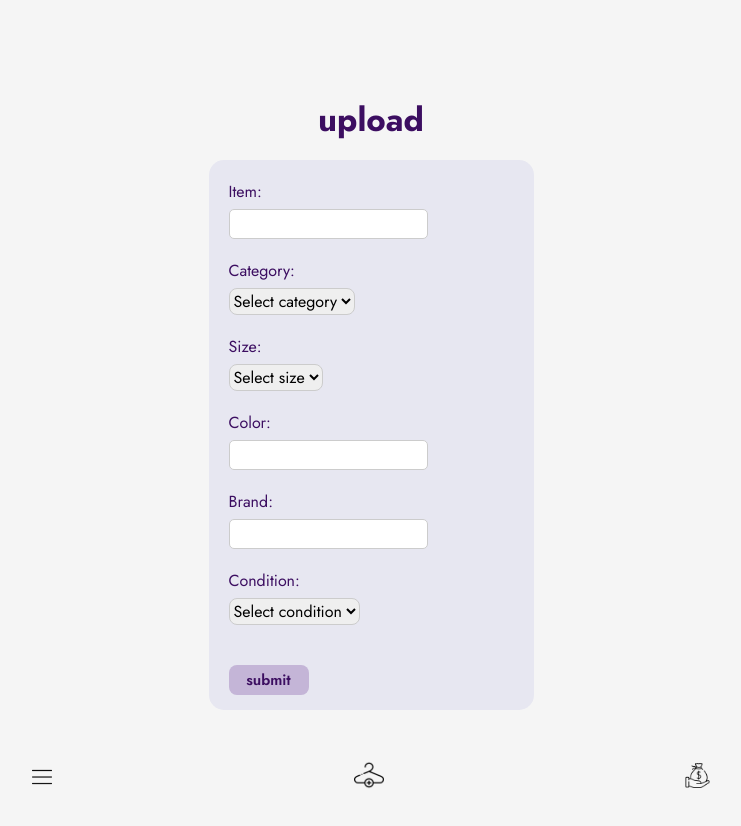
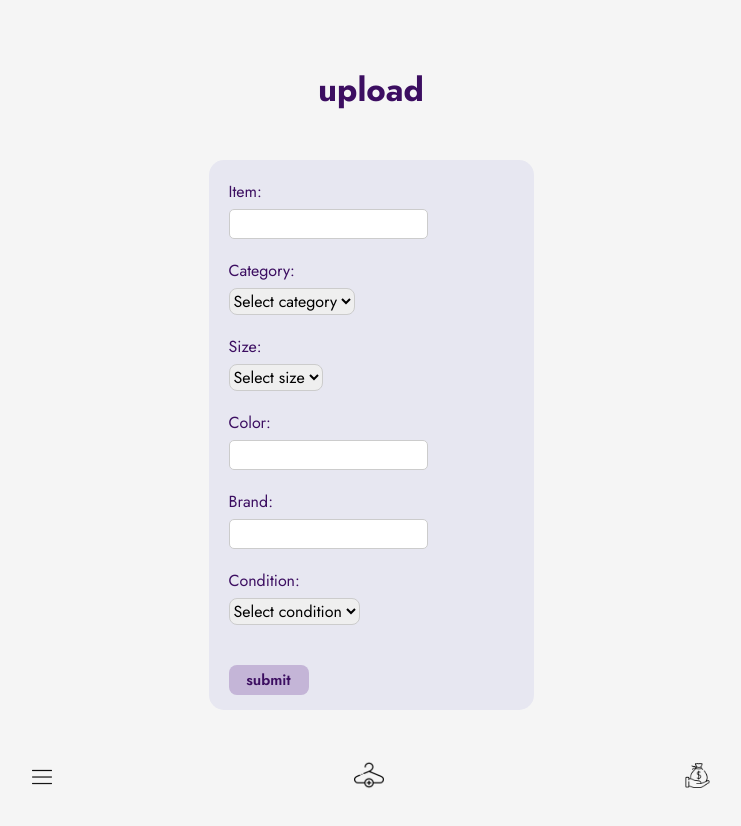
Before and after one commit to loogeyy/thriftify, a React (Create React App) app in the folder thriftify/: page /upload in a window 1280 px wide. Shown: the top 826 px of the page, without its empty margins (269-1010 px from the left). Built offline with nearby package versions, Linux system fonts and the light colour scheme.

Commit message:
upload.css

```diff
--- a/thriftify/src/pages/UploadPage.css
+++ b/thriftify/src/pages/UploadPage.css
@@ -8,7 +8,7 @@
 }
 
 .list-title {
-  margin-top: 65px;
+  margin-top: 35px;
   font-size: 33px;
   font-weight: bold;
   color: #3C0E61;
```
